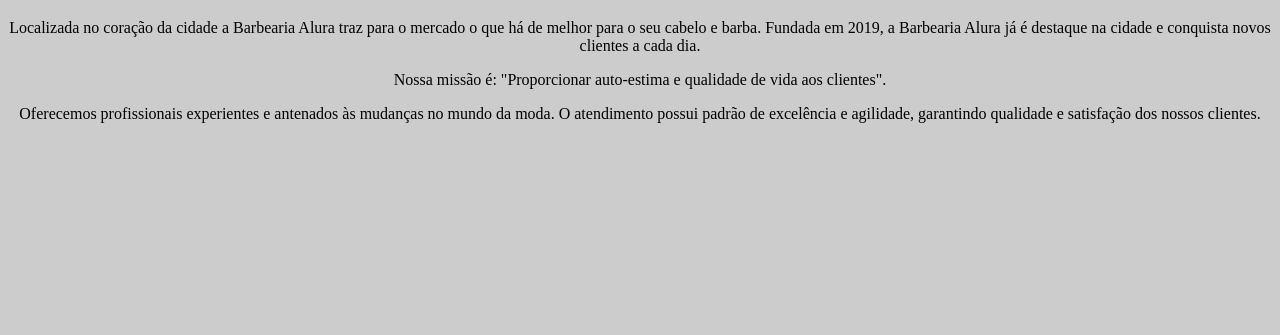
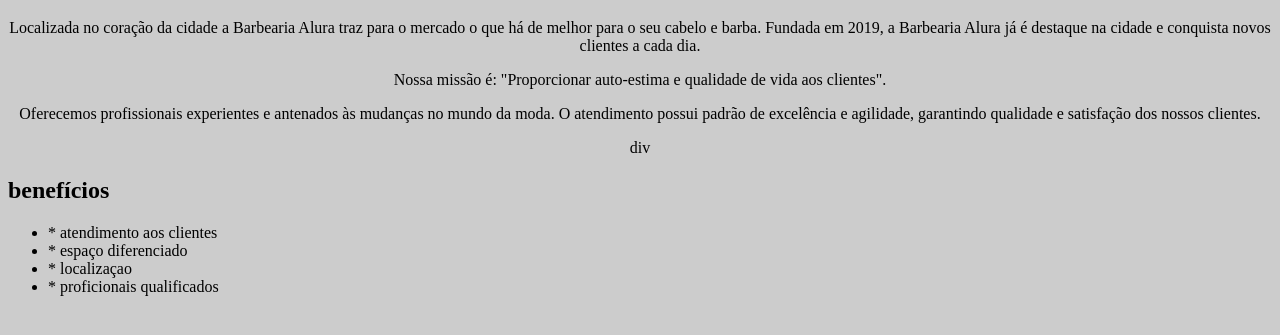
Before and after one commit to rodrigorrrrrrrrrr/primeiro-repositorio, a plain HTML site: page index.html in a window 1280 px wide. Shown: the part 87-422 px from the top of the page. Drawn offline with Linux system fonts and the light colour scheme.

Commit message:
aula 24/10

```diff
--- a/index.html
+++ b/index.html
@@ -18,3 +18,20 @@
         <p>Oferecemos profissionais experientes e antenados às mudanças no mundo da moda. O atendimento possui padrão de excelência e agilidade, garantindo qualidade e satisfação dos nossos clientes.</p>
     </body>
 </html>
+
+<p>div</p>
+
+<p><div></div></p>
+
+<h2>benefícios</h2>
+
+<ul>
+<li> * atendimento aos clientes    </li>
+<li> * espaço diferenciado    </li>
+<li> * localizaçao    </li>
+<li> * proficionais qualificados    </li>
+</ul>
+
+</div>
+
+<body>
```
